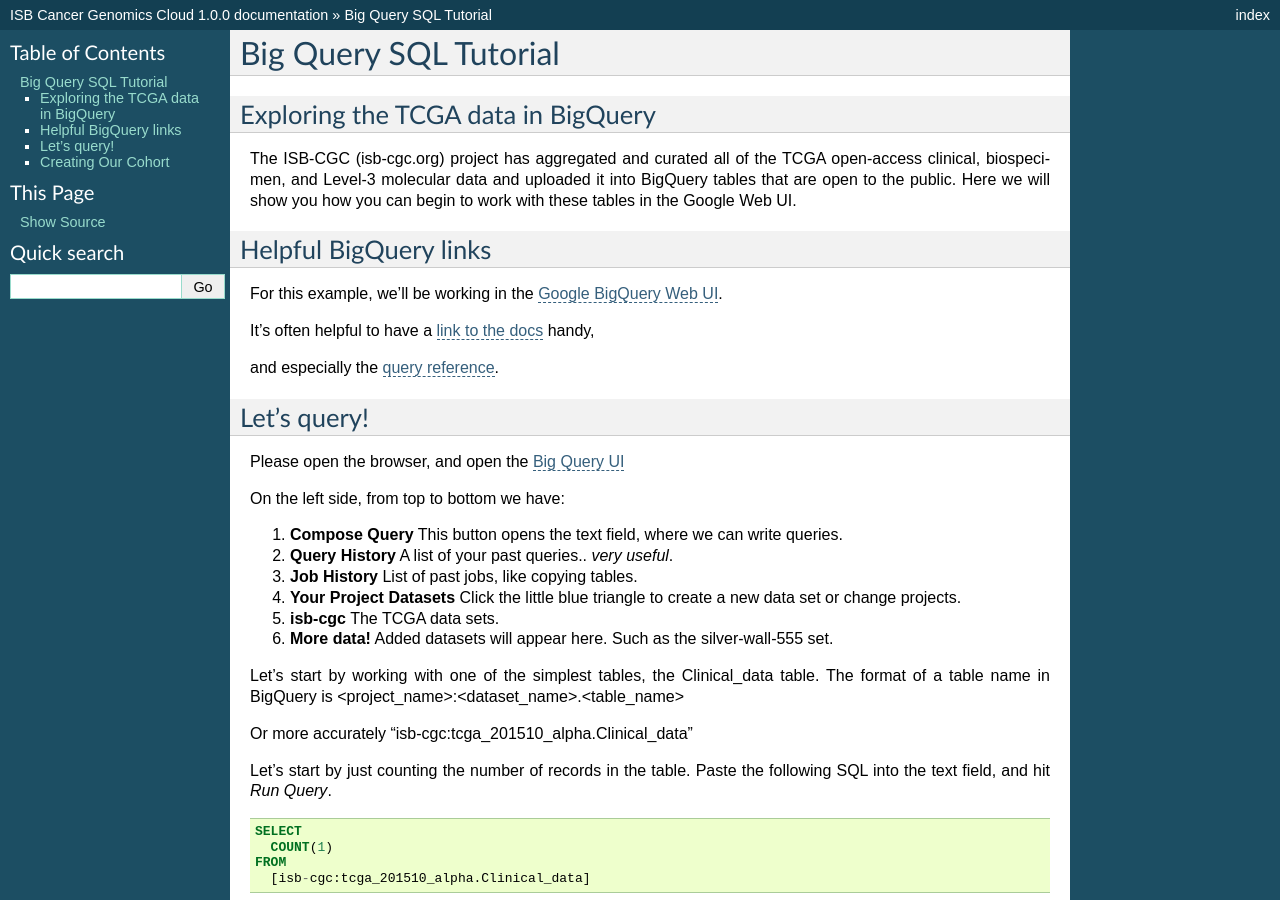
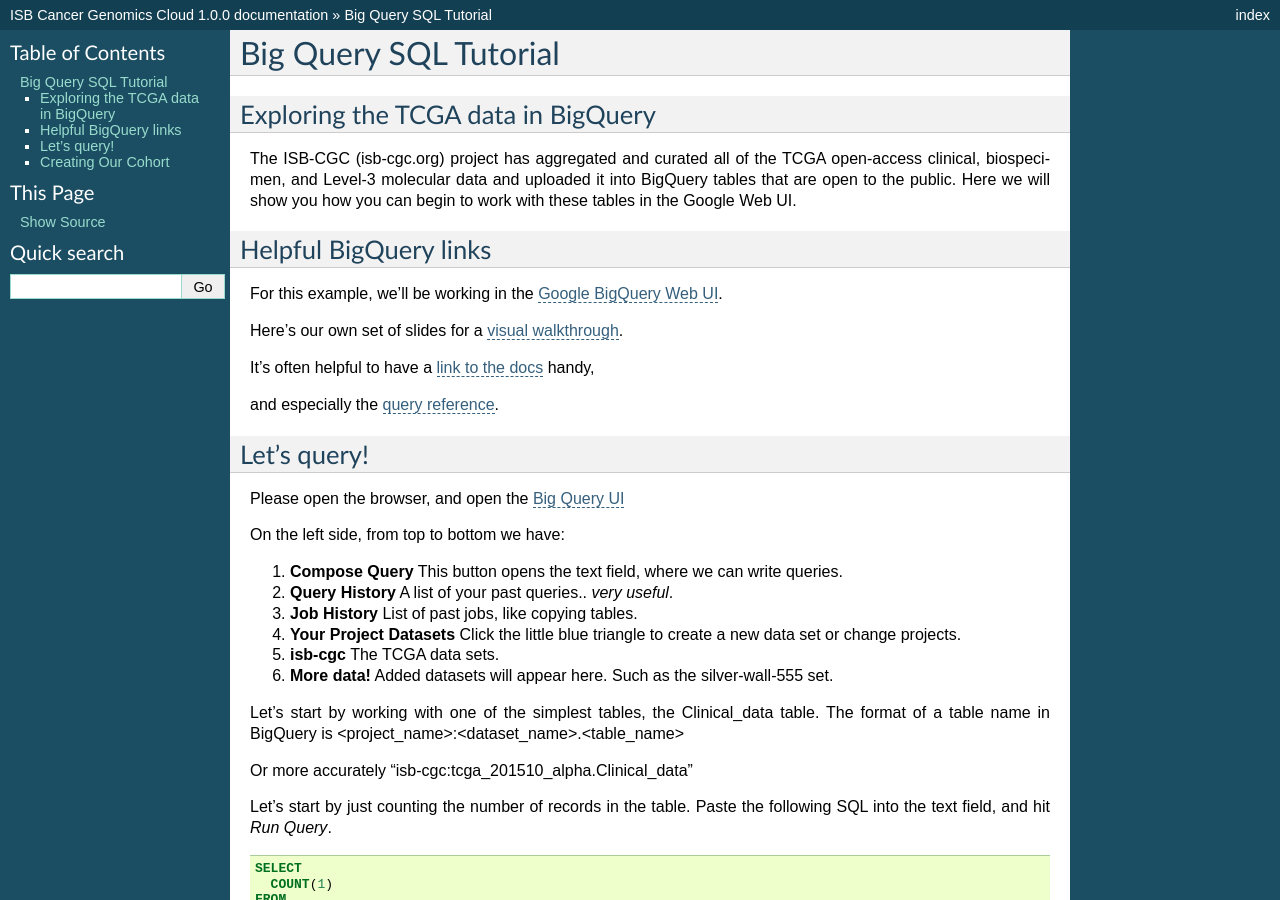
Before and after one commit to isb-cgc/readthedocs, a Sphinx documentation site: the page built from docs/source/sections/workshop/BQ_SQL_tut.rst, in a window 1280 px wide and 900 px high. Built offline with Sphinx 7.4.7, drawn with Linux system fonts in a browser that asks for light colours; pages that are not in the unit, such as notebooks, are missing from menus.

Commit message:
update on BQ_SQL_0948

```diff
--- a/docs/source/sections/workshop/BQ_SQL_tut.rst
+++ b/docs/source/sections/workshop/BQ_SQL_tut.rst
@@ -14,6 +14,8 @@
 ----------------------
 
 For this example, we'll be working in the `Google BigQuery Web UI <https://cloud.google.com/bigquery>`_.
+
+Here's our own set of slides for a `visual walkthrough <https://drive.google.com/open?id=0ByeOQOsbQstKX2pib0VTd0Q3dW8>`_.
 
 It's often helpful to have a `link to the docs <https://cloud.google.com/bigquery/what-is-bigquery>`_ handy,
 
```
